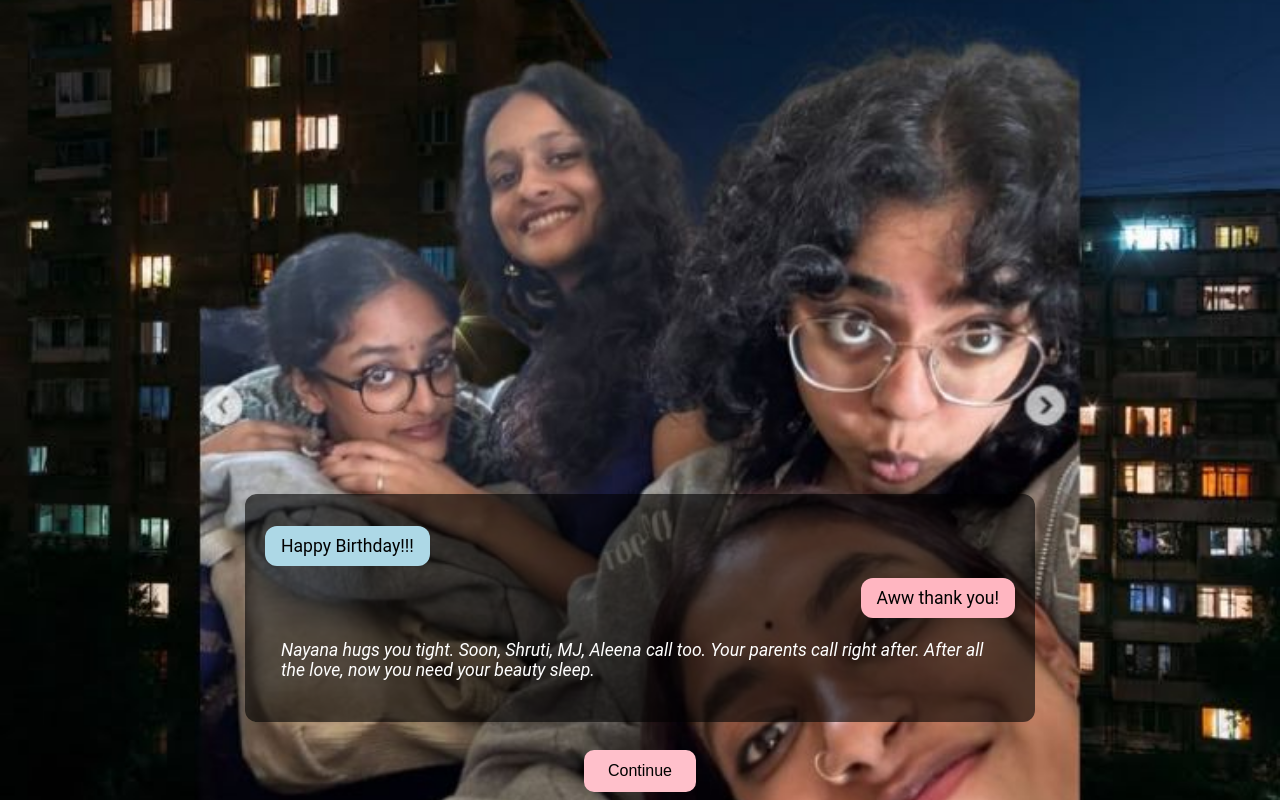
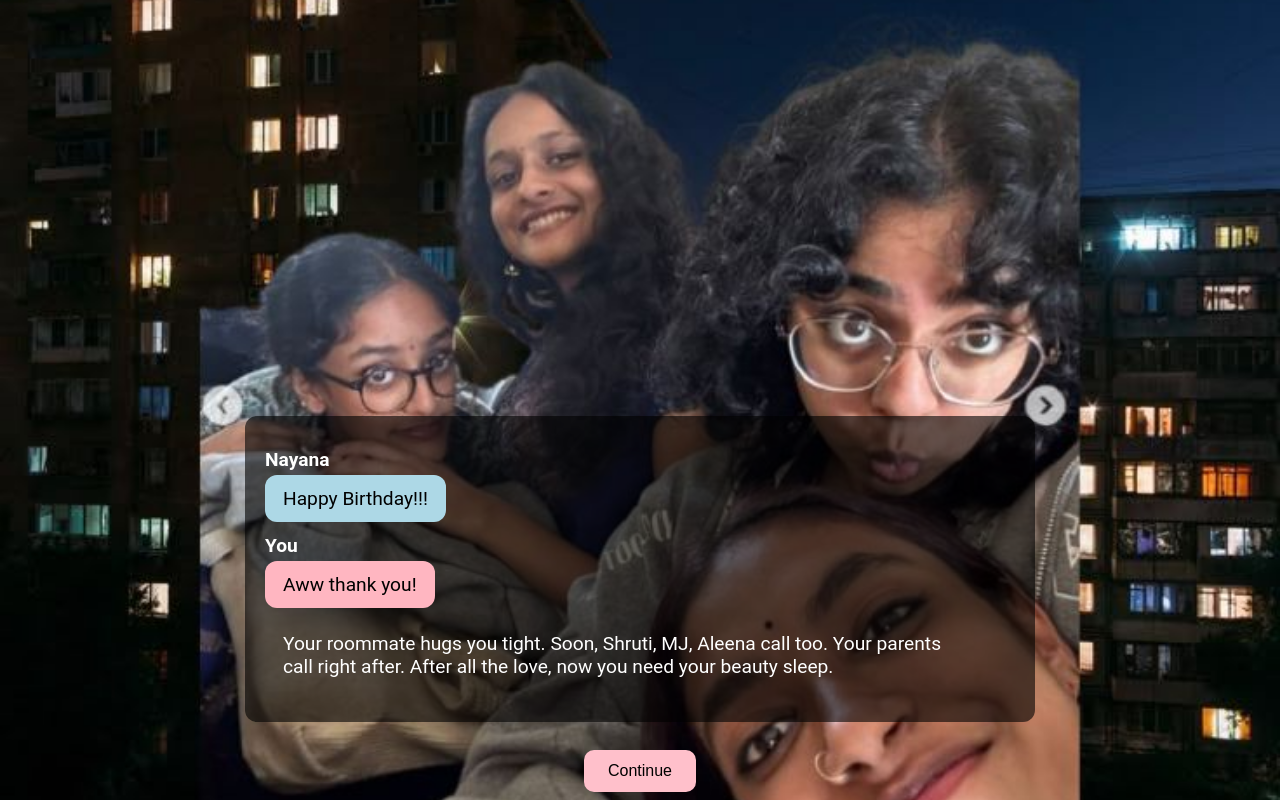
Before and after one commit to ppokhrel2004-source/birthday-girl, a plain HTML site: page index.html in a window 1280 px wide. Drawn offline with Linux system fonts and the light colour scheme.

Commit message:
Update index.html

```diff
--- a/index.html
+++ b/index.html
@@ -1,8 +1,8 @@
 <!DOCTYPE html>
 <html lang="en">
 <head>
-  <meta charset="UTF-8">
-  <title>Birthday Game</title>
+  <meta charset="UTF--8">
+  <title>Birthday Game 🎂</title>
   <style>
     body {
       margin: 0;
@@ -39,61 +39,42 @@
       border-radius: 12px;
       margin-bottom: 20px;
       max-width: 750px;
-      font-size: 1.1em;
+      font-size: 1.2em;
       opacity: 0;
       transition: opacity 1s ease-in-out;
       white-space: pre-line;
-      overflow-y: auto;
-      max-height: 60vh;
     }
 
     .dialogue {
       margin: 12px 0;
-      display: flex;
-      max-width: 100%;
-      opacity: 0;
-      transform: translateY(10px);
-      transition: opacity 0.5s ease, transform 0.5s ease;
+      text-align: left;
     }
 
-    .dialogue.show {
-      opacity: 1;
-      transform: translateY(0);
+    .name {
+      font-weight: bold;
+      margin-bottom: 4px;
     }
 
-    .dialogue-content {
-      padding: 10px 16px;
+    .bubble {
+      display: inline-block;
+      padding: 12px 18px;
       border-radius: 12px;
-      max-width: 70%;
+      max-width: 90%;
     }
 
-    /* Left (others) */
-    .left {
-      justify-content: flex-start;
+    .you .bubble {
+      background: #ffb6c1;
+      color: black;
     }
-    .left .dialogue-content {
+
+    .friend .bubble {
       background: #add8e6;
       color: black;
     }
 
-    /* Right (her) */
-    .right {
-      justify-content: flex-end;
-    }
-    .right .dialogue-content {
-      background: #ffb6c1;
+    .me .bubble {
+      background: #98fb98;
       color: black;
-    }
-
-    /* Narrator (center) */
-    .narrator {
-      justify-content: center;
-      font-style: italic;
-    }
-    .narrator .dialogue-content {
-      background: transparent;
-      color: white;
-      max-width: 100%;
     }
 
     .choice {
@@ -133,12 +114,13 @@
   </audio>
 
   <script>
+    // Each scene has dialogue lines
     const scenes = {
       start: {
         dialogue: [
           { speaker: "Nayana", text: "Happy Birthday!!!" },
           { speaker: "You", text: "Aww thank you!" },
-          { speaker: "Narrator", text: "Nayana hugs you tight. Soon, Shruti, MJ, Aleena call too. Your parents call right after. After all the love, now you need your beauty sleep." }
+          { speaker: "Narrator", text: "Your roommate hugs you tight. Soon, Shruti, MJ, Aleena call too. Your parents call right after. After all the love, now you need your beauty sleep." }
         ],
         image: "images/midnight.jpg",
         options: [{ text: "Continue", next: "morning" }]
@@ -146,7 +128,7 @@
       morning: {
         dialogue: [
           { speaker: "Narrator", text: "The next morning... " },
-          { speaker: "Narrator", text: "MontFort is closed today to celebrate your birthday. Just as you’re about to go back to sleep, your phone rings from an unknown number..." }
+          { speaker: "Narrator", text: "MontFort is closed today to celebrate your birthday. Just as you’re about to go back to sleep, your phone rings from an unknown number... You wonder who it could be, and consider declining it since you're scared." }
         ],
         image: "images/morning.jpg",
         options: [
@@ -186,7 +168,7 @@
       },
       hotel: {
         dialogue: [
-          { speaker: "Narrator", text: "It's a cozy room with cream-coloured walls and a giant mirror. The bed is fluffy and warm, you can't wait to snuggle inside the covers." },
+          { speaker: "Narrator", text: "It's a cozy room, with cream-coloured walls and a giant mirror. The bed is fluffy and warm, you can't wait to snuggle inside the covers." },
           { speaker: "Me", text: "What do you wanna do my love?" },
           { speaker: "You", text: "Can we watch a movie?" },
           { speaker: "Me", text: "Of course babyyyy, I'll put it on!" },
@@ -195,28 +177,39 @@
           { speaker: "Narrator", text: "The day feels like a warm dream, wrapped in love." }
         ],
         image: "images/hotel.jpg",
-        options: [{ text: "Continue", next: "ending" }]
+        options: [{ text: "Continue", next: "hotel_ending" }]
+      },
+      hotel_ending: {
+        dialogue: [
+          { speaker: "Narrator", text: "As the night deepens, you both are wrapped under the blankets, watching movies until your eyelids grow heavy." },
+          { speaker: "Me", text: "I wish we could stay like this forever, my love." },
+          { speaker: "You", text: "This was the perfect birthday... I don’t need anything else 💖" },
+          { speaker: "Narrator", text: "You both drift off to sleep in each other's arms, with the TV still glowing softly in the background." }
+        ],
+        image: "images/hotel-night.jpg",
+        options: [{ text: "Restart 🔄", next: "start" }]
       },
       city: {
         dialogue: [
-          { speaker: "Narrator", text: "You decide you want to go exploring Bangalore together..." },
+          { speaker: "Narrator", text: "You decide you want to go exploring Bangalore together, since he hasn't seen much of it." },
           { speaker: "Me", text: "How would you like a pottery class? I heard there's a cute little studio nearby." },
           { speaker: "You", text: "That sounds adorable! Let's do it babyyy." },
+          { speaker: "Narrator", text: "You both head to the pottery studio, where you're greeted by a friendly instructor." },
           { speaker: "Instructor", text: "Welcome! Today, we'll be making our own pottery pieces. Just let your imagination run wild!" },
-          { speaker: "Narrator", text: "You both sit at a table with clay and tools. Laughter fills the air as you playfully tease each other's creations." },
+          { speaker: "Narrator", text: "You and he sit at a table covered in clay, tools, and water bowls. You start shaping your clay, laughing as you try to make something recognizable. You tell him his clay looks like a frog and he pokes you with his clay-stained hands and you get fake-mad." },
           { speaker: "You", text: "This pottery class is so cute!" },
           { speaker: "Me", text: "Our cups will always remind us of today" },
-          { speaker: "Narrator", text: "After pottery, you head to Baamey's for momo, chowmein, and aloo dum. It's the perfect day." }
+          { speaker: "Narrator", text: "After making your pottery, you feel hungry, and he suggests you go to Baamey's, the Nepali restaurant in Bangalore, a place you've always wanted to go. You're so excited! You order momo and chowmein and aloo dum and it all tastes exactly how you'd expect. It's the perfect day." }
         ],
         image: "images/city.jpg",
-        options: [{ text: "Continue ➡️", next: "ending" }]
+        options: [{ text: "Continue ➡️", next: "city_ending" }]
       },
-      ending: {
+      city_ending: {
         dialogue: [
-          { speaker: "Narrator", text: "You return to the hotel room, legs tired but hearts so full." },
-          { speaker: "Me", text: "Happy Birthday, my love, I hope you enjoyed today." },
-          { speaker: "You", text: "Babyyy I can't believe you pulled this off, how did you not tell me?" },
-          { speaker: "Narrator", text: "You fall into deep conversations and drift asleep in each other's arms." }
+          { speaker: "Narrator", text: "By the time you get back, your legs ache but your heart is bursting with joy." },
+          { speaker: "Me", text: "Best. Day. Ever." },
+          { speaker: "You", text: "Agreed. I’ll never forget this day." },
+          { speaker: "Narrator", text: "The city lights fade outside as you both fall asleep, full of laughter and love." }
         ],
         image: "images/night.jpg",
         options: [{ text: "Restart 🔄", next: "start" }]
@@ -228,57 +221,43 @@
     const choicesDiv = document.getElementById("choices");
     const music = document.getElementById("bg-music");
 
-    function renderDialogue(dialogue, callback) {
+    function renderDialogue(dialogue) {
       storyBox.innerHTML = "";
-      let index = 0;
+      dialogue.forEach(line => {
+        const div = document.createElement("div");
+        div.classList.add("dialogue");
 
-      function showNextLine() {
-        if (index >= dialogue.length) {
-          if (callback) callback();
-          return;
+        if (line.speaker === "You") div.classList.add("you");
+        else if (line.speaker === "Nayana" || line.speaker === "Instructor") div.classList.add("friend");
+        else if (line.speaker === "Me") div.classList.add("me");
+
+        if (line.speaker !== "Narrator") {
+          const name = document.createElement("div");
+          name.classList.add("name");
+          name.innerText = line.speaker;
+          div.appendChild(name);
         }
 
-        const line = dialogue[index];
-        const div = document.createElement("div");
+        const bubble = document.createElement("div");
+        bubble.classList.add("bubble");
+        bubble.innerText = line.text;
+        div.appendChild(bubble);
 
-        if (line.speaker === "You") {
-          div.className = "dialogue right";
-        } else if (line.speaker === "Narrator") {
-          div.className = "dialogue narrator";
-        } else {
-          div.className = "dialogue left";
-        }
-
-        const content = document.createElement("div");
-        content.classList.add("dialogue-content");
-        content.innerText = line.text;
-
-        div.appendChild(content);
         storyBox.appendChild(div);
-
-        // Smooth reveal
-        setTimeout(() => div.classList.add("show"), 50);
-
-        // Auto scroll down
-        storyBox.scrollTop = storyBox.scrollHeight;
-
-        index++;
-        setTimeout(showNextLine, 1200); // 1.2s delay between messages
-      }
-
-      showNextLine();
+      });
     }
 
     function showScene(name) {
       const scene = scenes[name];
       bg.style.opacity = 0;
       storyBox.style.opacity = 0;
-      choicesDiv.innerHTML = "";
+      [...document.getElementsByClassName("choice")].forEach(btn => btn.style.opacity = 0);
 
       setTimeout(() => {
         bg.src = scene.image;
-        renderDialogue(scene.dialogue, () => {
-          // After dialogues, show choices
+        renderDialogue(scene.dialogue);
+        choicesDiv.innerHTML = "";
+
         scene.options.forEach(option => {
           const btn = document.createElement("button");
           btn.innerText = option.text;
@@ -286,7 +265,6 @@
           btn.onclick = () => showScene(option.next);
           choicesDiv.appendChild(btn);
           setTimeout(() => btn.style.opacity = 1, 200);
-          });
         });
 
         setTimeout(() => {
```
Lines whose indentation alone changed are shown as unchanged.
